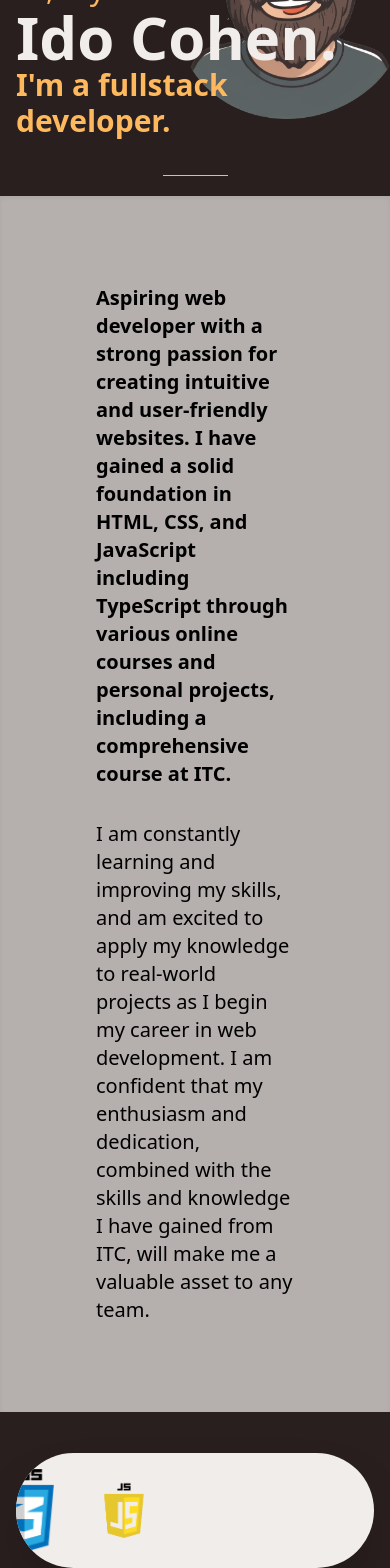
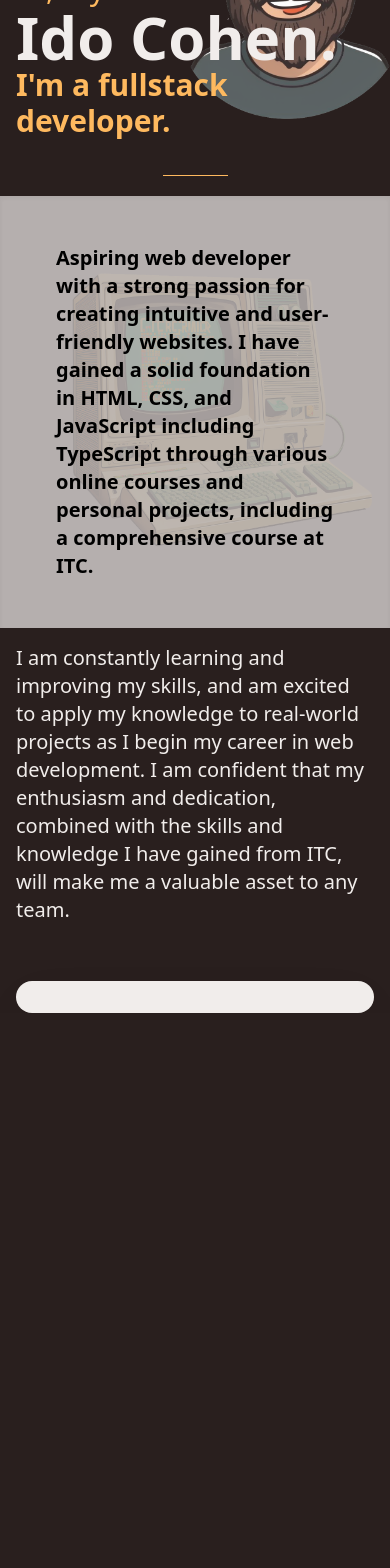
Before and after one commit to MayoNChip/myprotfolio, a Next.js app: page / in a window 390 px wide. Shown: the part 233-1801 px from the top of the page. After the commit the page ends 1246 px from the top, so only its background shows below. Built offline with nearby package versions, Linux system fonts and the light colour scheme.

Commit message:
carusale fix, still need to remove the gap between first and end logo

```diff
--- a/components/Bio.tsx
+++ b/components/Bio.tsx
@@ -5,20 +5,21 @@ import bioImage from "../public/pclogo.png";
 //TODO:
 // 1. Better accessibility, make text nicer on the light background and easier to read
 // 2. Add another section about me and what I like to do
+// 3. responsiveness
 
 function Bio() {
   return (
-    <div className="flex items-center justify-evenly md:w-full">
+    <div className="flex flex-col items-center justify-evenly md:w-full">
       <div className="relative flex items-center justify-start p-12 overflow-hidden shadow-inner md:h-full md:w-full bg-text/70">
-        <div className="z-10 p-6 mx-2 md:w-7/12 md:h-full text-dark-2 md:ml-24">
-          <h1 className="p-4 text-xl font-semibold md:text-2xl">
+        <div className="z-10 mx-2 md:p-6 md:w-7/12 md:h-full text-dark-2 md:ml-24">
+          <h1 className="text-xl font-semibold md:p-4 md:text-2xl">
             Aspiring web developer with a strong passion for creating intuitive
             and user-friendly websites. I have gained a solid foundation in
             HTML, CSS, and JavaScript including TypeScript through various
             online courses and personal projects, including a comprehensive
             course at ITC.
           </h1>
-          <h1 className="p-4 text-xl md:text-2xl">
+          <h1 className="hidden p-4 text-xl md:text-2xl text-text md:text-black-2 md:inline-block">
             I am constantly learning and improving my skills, and am excited to
             apply my knowledge to real-world projects as I begin my career in
             web development. I am confident that my enthusiasm and dedication,
@@ -26,7 +27,24 @@ function Bio() {
             make me a valuable asset to any team.
           </h1>
         </div>
-        <div className="absolute left-[800px] hidden p-4 md:inline md:w-5/12 rounded-2xl opacity-30  ">
+        <div className="absolute md:left-[800px] p-4 md:w-5/12 rounded-2xl opacity-[15%]  ">
+          <Image
+            src={bioImage}
+            alt="bio image"
+            width="1000"
+            className="rounded-2xl"
+          />
+        </div>
+      </div>
+      <div className="relative flex w-full h-full overflow-hidden md:hidden ">
+        <h1 className="h-full p-4 text-xl md:text-2xl text-text md:hidden">
+          I am constantly learning and improving my skills, and am excited to
+          apply my knowledge to real-world projects as I begin my career in web
+          development. I am confident that my enthusiasm and dedication,
+          combined with the skills and knowledge I have gained from ITC, will
+          make me a valuable asset to any team.
+        </h1>
+        <div className="absolute md:left-[800px] hidden bottom-0 p-4 md:w-5/12 rounded-2xl opacity-[15%]  ">
           <Image
             src={bioImage}
             alt="bio image"
--- a/components/Carusale.tsx
+++ b/components/Carusale.tsx
@@ -6,6 +6,10 @@ import reactLogo from "../public/reactlogo.png";
 import jsLogo from "../public/jslogo.png";
 import cssLogo from "../public/csslogo.png";
 import nextLogo from "../public/next.svg";
+import nodeJsLogo from "../public/nodejslogo.png";
+import tailwindLogo from "../public/tailwindlogo.png";
+import tsLogo from "../public/Typescript_logo_2020.svg";
+import expressLogo from "../public/Expressjs.png";
 
 // TODO:
 // 1. make carisale endlessly spin
@@ -25,20 +29,36 @@ interface Logos {
 
 const logos = [
   {
-    name: "Next Logo",
+    name: "Next",
     src: nextLogo,
   },
   {
-    name: "React Logo",
+    name: "React",
     src: reactLogo,
   },
   {
-    name: "CSS Logo",
+    name: "CSS",
     src: cssLogo,
   },
   {
-    name: "Js Logo",
+    name: "Js",
     src: jsLogo,
+  },
+  {
+    name: "Node",
+    src: nodeJsLogo,
+  },
+  {
+    name: "tailwind",
+    src: tailwindLogo,
+  },
+  {
+    name: "TS",
+    src: tsLogo,
+  },
+  {
+    name: "express",
+    src: expressLogo,
   },
 ];
 
@@ -56,28 +76,44 @@ const Carousel: React.FC = () => {
   };
 
   return (
-    <div className="flex items-center justify-center w-11/12 h-auto gap-10 py-4 overflow-hidden rounded-full shadow-2xl shadow-dark-2 bg-text">
+    <>
+      <div className="relative flex items-center justify-center w-11/12 h-auto py-4 overflow-hidden rounded-full shadow-2xl shadow-dark-2 bg-text">
+        <div className="flex w-full justify-evenly">
+          <div className="flex items-center w-full animate-marquee whitespace-nowrap">
             {logosArr &&
               logosArr.map((logo) => {
-          // if (logos[logos.length - 1]) {
-          //   const newArr = logosArr.map((logo, idx, list) => list[list.length-1-i] - 1);
-          //   // const first = logosArr.shift();
-
-          //   setLogosArr(newArr);
-
-          //   return <h1>LAST</h1>;
-          // } else {
                 return (
-            <div
+                  <div className="w-[80px] h-auto mx-10">
+                    <Image
                       key={logo.name}
-              className="h-auto transition-all animate-left-to-right"
-            >
-              <Image width={60} height={50} src={logo?.src} alt={logo.name} />
+                      width="100"
+                      height="50"
+                      src={logo?.src}
+                      alt={logo.name}
+                    />
                   </div>
                 );
-          // }
               })}
           </div>
+          <div className="absolute flex items-center w-full animate-marquee2 whitespace-nowrap">
+            {logosArr &&
+              logosArr.map((logo) => {
+                return (
+                  <div className="w-[80px] h-auto mx-10">
+                    <Image
+                      key={logo.name}
+                      width="100"
+                      height="50"
+                      src={logo?.src}
+                      alt={logo.name}
+                    />
+                  </div>
+                );
+              })}
+          </div>
+        </div>
+      </div>
+    </>
   );
 };
 
--- a/tailwind.config.js
+++ b/tailwind.config.js
@@ -16,12 +16,17 @@ module.exports = {
         mainBG: "url('/public/wave-haikei.png')",
       },
       animation: {
-        "left-to-right": "move 10s linear infinite",
+        marquee: "marquee 25s linear infinite",
+        marquee2: "marquee2 25s linear infinite",
       },
       keyframes: {
-        move: {
-          "0%": { transform: "translate(-1000%,0)" },
-          "100%": { transform: "translate(100%,0)" },
+        marquee: {
+          "0%": { transform: "translateX(0%)" },
+          "100%": { transform: "translateX(-100%)" },
+        },
+        marquee2: {
+          "0%": { transform: "translateX(100%)" },
+          "100%": { transform: "translateX(0%)" },
         },
       },
     },
```
Lines whose indentation alone changed are shown as unchanged.
